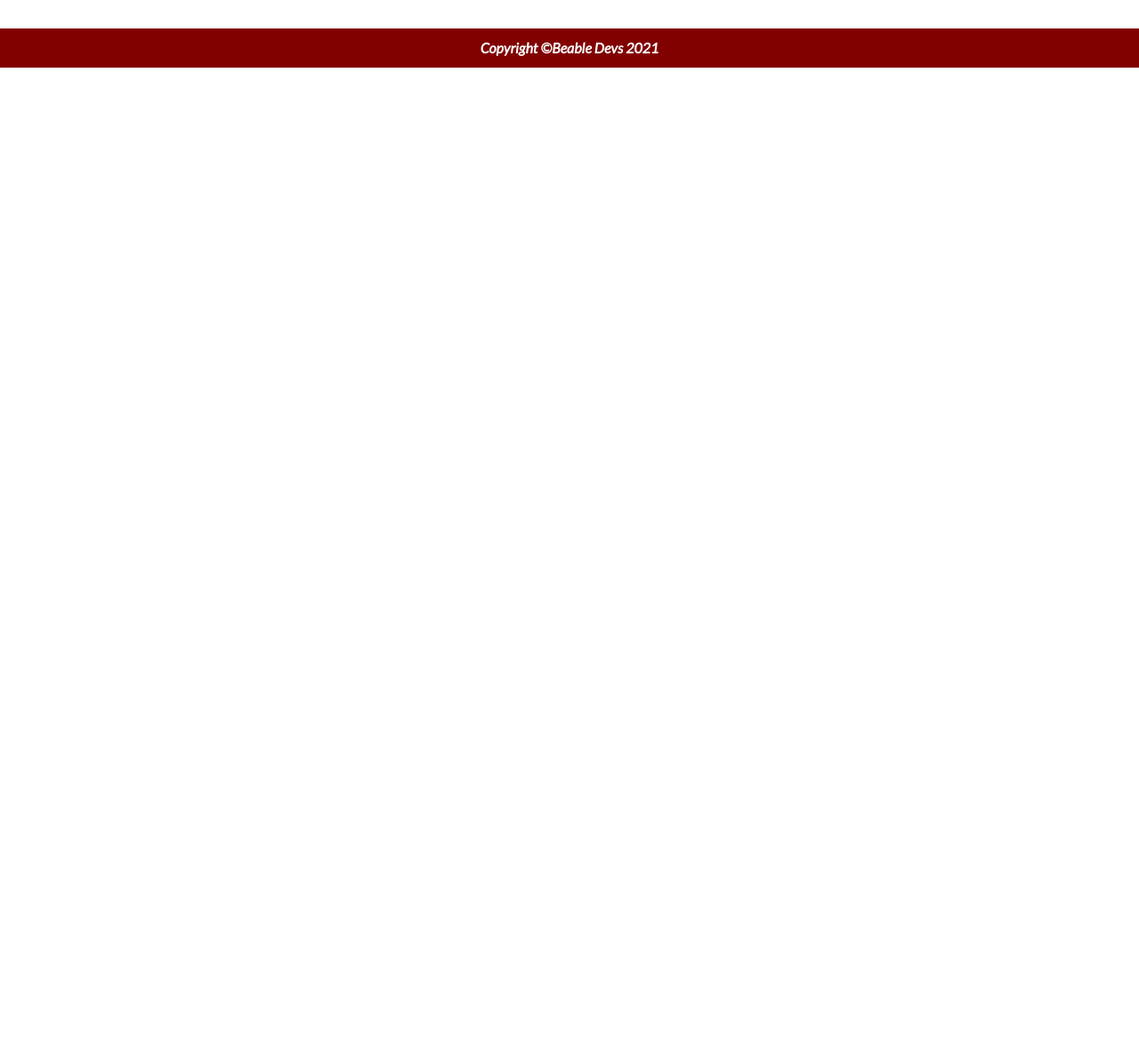
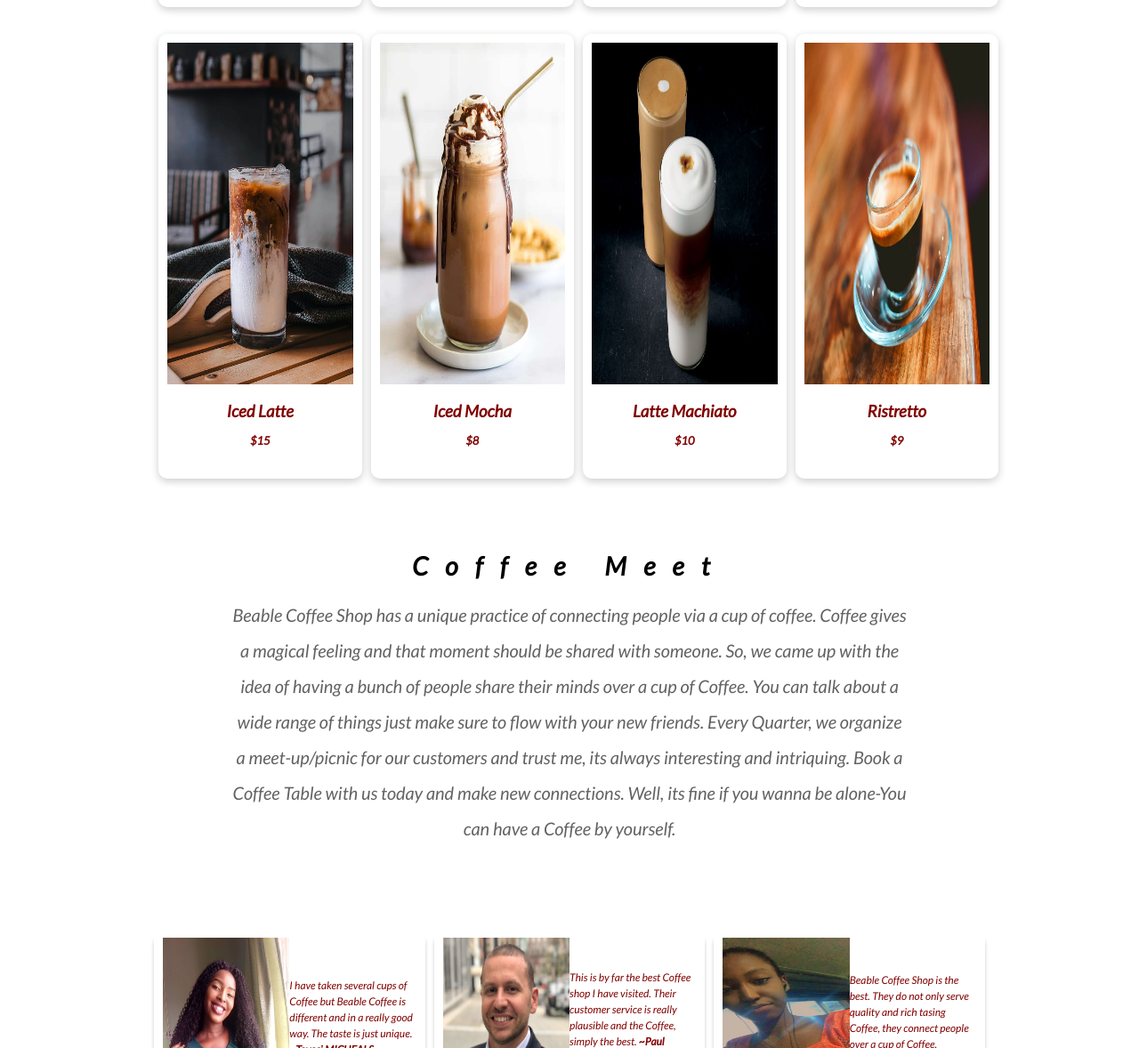
Before and after one commit to blessadeik/Beable-Coffe-Shop, a plain HTML site: page coffee.html in a window 1280 px wide. Shown: the part 1622-2800 px from the top of the page at 89% size. Before the commit the page ends 1698 px from the top, so only its background shows below. Drawn offline with Linux system fonts and the light colour scheme.

Commit message:
coffee.html

```diff
--- a/coffee.html
+++ b/coffee.html
@@ -45,7 +45,7 @@
 
 <!-- Coffee Types -->
 <section class="coffee">
-    <div class="container grid">
+    <div class="container grid4">
         <div class="card">
             <img src="img/Affogato.jpg" alt="">
             <div class="caption">
@@ -133,6 +133,53 @@
     </div>
 </section>
 
+<!-- Coffee Meet -->
+<section class="coffee-meet text-center my-3">
+    <div class=" container ">
+        <div class="p-3">
+            <h2 class="coffee-main">Coffee Meet</h3>
+        <p class="coffee-content">
+            Beable Coffee Shop has a unique practice of connecting people via a cup of coffee. Coffee gives a magical feeling and that moment should be shared with someone.
+            So, we came up with the idea of having a bunch of people share their minds over a cup of Coffee. You can talk about a wide range of things just make sure to flow
+            with your new friends.
+            Every Quarter, we organize a meet-up/picnic for our customers and trust me, its always interesting and intriquing. Book a Coffee Table with us today and make new
+            connections. Well, its fine if you wanna be alone-You can have a Coffee by yourself.
+        </p>
+        </div>
+        <img src="" alt="">
+    </div>
+</section>
+
+<!-- Testimonies -->
+<section class="testimonies">
+        <div class="container grid5">
+
+            <div class="card2 grid6">
+                <img src="img/toyosi.jpg" alt="">
+                <p>I have taken several cups of Coffee but Beable Coffee is different and in a really good way. The taste is just unique.
+                <b>~Toyosi MICHEALS~</b>
+                </p>
+            </div>
+
+            <div class="card2 grid6">
+                <img src="img/brent.jpeg" alt="">
+                <p> This is by far the best Coffee shop I have visited. Their customer service is really plausible and the Coffee, simply the best.
+                <b>~Paul BRENT~ </b>
+                </p>
+            </div>
+
+            <div class="card2 grid6" >
+                <div class="img-card">
+                    <img src="img/beable2.jpg" alt="" >
+                </div>
+                <p>Beable Coffee Shop is the best. They do not only serve quality and rich tasing Coffee, they connect people over a cup of Coffee.
+                    <b>~Blessing ADEIKA~</b>
+                </p>
+            </div>
+
+        </div>
+</section>
+
     <!-- Connect -->
     <section class="connect">
         <h2 class="lg text-center my-2">
--- a/style.css
+++ b/style.css
@@ -346,14 +346,14 @@ select:focus{
 }
 
 .coffee .card{
-    width: 100px;
-    height:200px;
+    width: 100%;
+    height:500px;
     padding: 10px;
     align-self: center;
 }
 .coffee img{
     width: 100%;
-    height: 50%;
+    height: 80%;
 }
 
 .coffee h3{
@@ -363,14 +363,14 @@ select:focus{
 
 .coffee p{
     font-weight: bold;
-    font-size: 10px;
+    font-size: 13px;
     text-align: center;
 }
 .coffee .flex{
     flex-wrap: wrap;
 }
 
-.coffee .grid{
+.coffee .grid4{
     margin: auto;
     display: grid;
     grid-template-columns: repeat(4, 1fr);
@@ -378,6 +378,62 @@ select:focus{
     justify-content:center;
     align-items:center;
 }
+
+.coffee-meet{
+    padding-left: 6%;
+    padding-right: 6%;
+}
+.coffee-main{
+    font-size: 1.8rem;
+    font-weight: bold;
+    line-height:1.7;
+    letter-spacing: 1.2rem;
+    color: #000000;
+
+}
+
+.coffee-content{
+    font-size:1.25rem;
+    line-height: 2;
+}
+
+/* Testmonies */
+.testimonies{
+
+}
+.testimonies .card{
+    overflow:hidden;
+    align-self: center;
+    height:fit-content;
+    padding: 10px;
+
+}
+
+.testimonies p{
+    font-size: 0.75rem;
+    align-self: center;
+}
+.testimonies .grid5{
+    display: grid;
+    grid-template-columns: repeat(3, 1fr);
+}
+
+.testimonies .grid6{
+    max-width:40% 60%;
+    height: 200px;
+    display: grid;
+    grid-template-columns:repeat(2, 1fr);
+}
+
+.testimonies img{
+    height: 180px;
+}
+
+.img-card{
+    height: fit-content;
+}
+
+
 /* Form */
 
 label{
@@ -402,6 +458,15 @@ label{
     margin: 10px;
     color: #810000;
 
+}
+
+.card2{
+    background:#fff;
+    border-radius: 10px;
+    box-shadow: 0 8px 4px rgba(0,0,0, 0.2);
+    padding:10px;
+    margin: 5px;
+    color: #810000;
 }
 
 .bg-primary, .btn-primary{
@@ -553,7 +618,7 @@ footer{
 
 /* Tablets and under */
 
-@media(max-width:768px){
+@media(max-width:778px){
     .grid,
     .showcase .grid,
     .stats .grid,
@@ -579,6 +644,13 @@ footer{
         grid-column: 1;
         grid-row:1;
     }
+
+    .coffee .grid4{
+        grid-template-columns: repeat(3, 1fr);
+    }
+    .testimonies .grid5{
+        grid-template-columns: repeat(1, 1fr);
+    }
 }
 
 
@@ -594,4 +666,15 @@ footer{
         padding: 10px;
         background-color:rgba(0,0,0, 0.1);
     }
+
+    .coffee .grid4{
+        grid-template-columns: repeat(2, 1fr);
+    }
+    .testimonies .grid5{
+        grid-template-columns: repeat(1, 1fr);
+    }
+    .card2{
+        width:100%;
+        height: fit-content;
+    }
 }
```
Also changed, not shown: img/beable1.jpg (added), img/beable2.jpg (added), img/beable3.jpg (added), img/bless1.jpg (added), img/bless2.jpg (added), img/bless3.jpg (added), img/brent.jpeg (added), img/toyosi.jpg (added).
